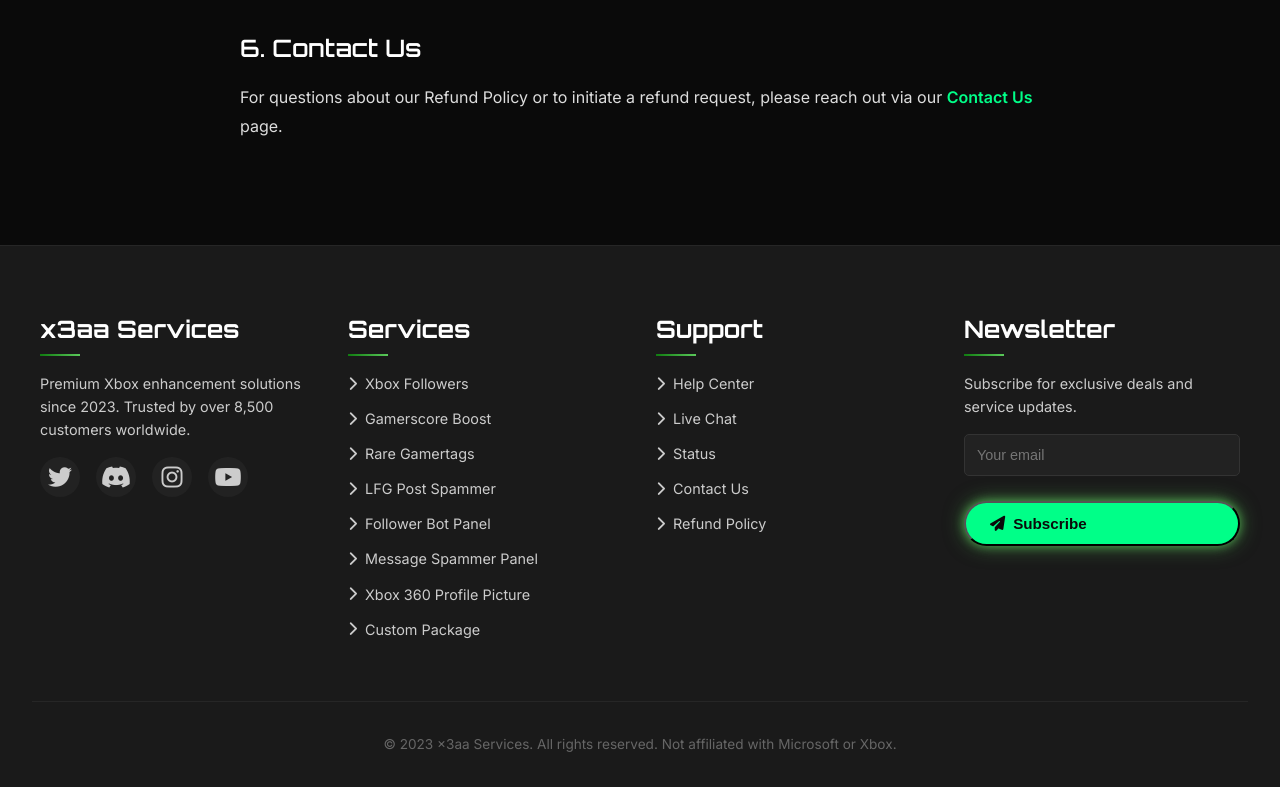
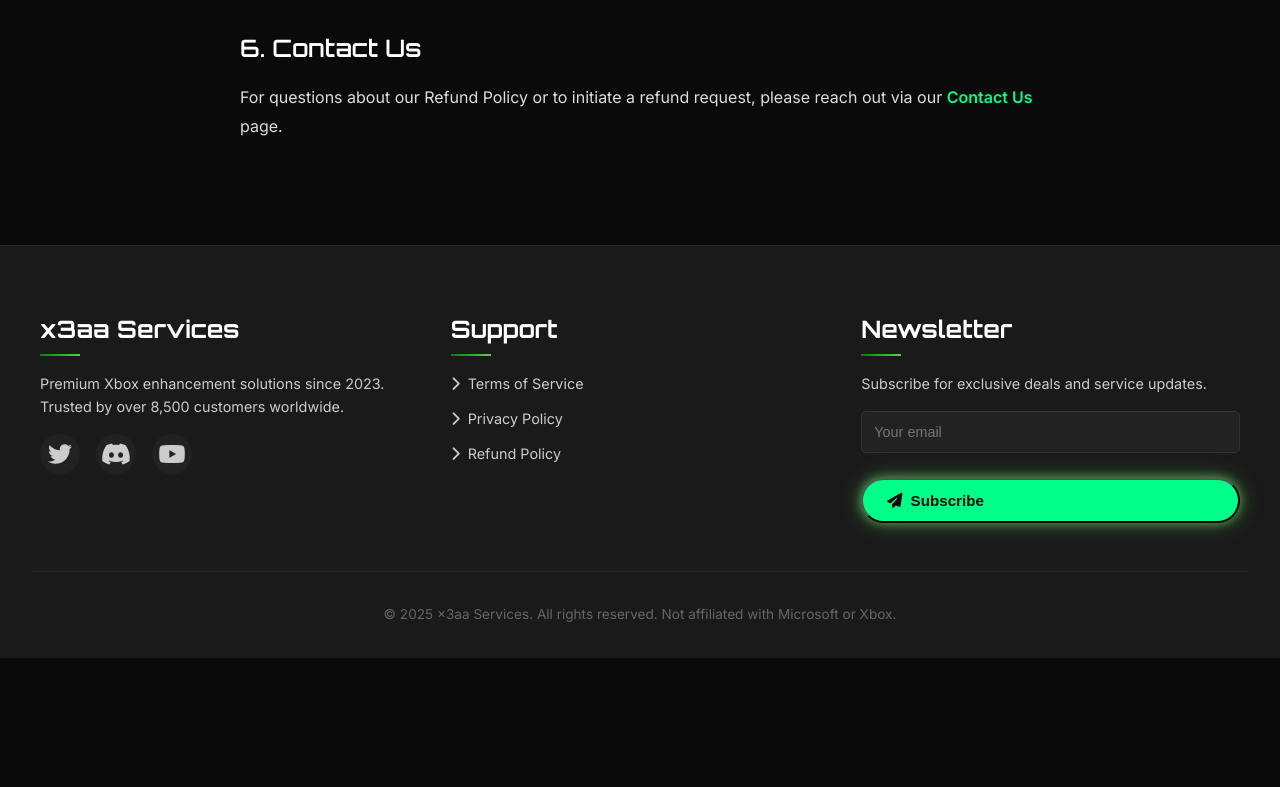
Before and after one commit to xfsfree/x3aa, a plain HTML site: page refund-policy/index.html in a window 1280 px wide. Shown: the part 1867-2654 px from the top of the page. After the commit the page ends 2525 px from the top, so only its background shows below. Drawn offline with Linux system fonts and the light colour scheme.

Commit message:
Update index.html

```diff
--- a/refund-policy/index.html
+++ b/refund-policy/index.html
@@ -25,7 +25,7 @@
             <li><a href="index.html#testimonials">Testimonials</a></li>
             <li><a href="index.html#faq">FAQ</a></li>
         </ul>
-        <a href="index.html#services" class="cta-button">
+        <a href="../" class="cta-button">
             <i class="fas fa-rocket"></i>
             Get Started
         </a>
@@ -64,11 +64,11 @@
                 <ul>
                     <li>User errors, such as providing incorrect account details or failing to disable security measures.</li>
                     <li>Change of mind after the service has been initiated or completed.</li>
-                    <li>Account bans or restrictions imposed by Microsoft, as these are risks acknowledged in our <a href="tos.html">Terms of Service</a>.</li>
+                    <li>Account bans or restrictions imposed by Microsoft, as these are risks acknowledged in our <a href="../tos">Terms of Service</a>.</li>
                 </ul>
 
                 <h3>3. Refund Process</h3>
-                <p>To request a refund, contact us via our <a href="index.html#contactUsModal" class="custom-package-btn">Contact Us</a> page with your order details, including the transaction ID and a description of the issue. Our team will review your request within 48 hours and respond with the outcome. Approved refunds will be processed within 5-7 business days to the original payment method.</p>
+                <p>To request a refund, contact us via our <a href="../" class="custom-package-btn">Contact Us</a> page with your order details, including the transaction ID and a description of the issue. Our team will review your request within 48 hours and respond with the outcome. Approved refunds will be processed within 5-7 business days to the original payment method.</p>
 
                 <h3>4. Partial Refunds</h3>
                 <p>In cases where a service is partially delivered (e.g., partial follower delivery), we may offer a partial refund proportional to the undelivered portion of the service, at our discretion.</p>
@@ -77,7 +77,7 @@
                 <p>Initiating a chargeback without first contacting us may result in suspension of your access to x3aa Services. We encourage you to resolve issues directly with our support team to avoid unnecessary disputes.</p>
 
                 <h3>6. Contact Us</h3>
-                <p>For questions about our Refund Policy or to initiate a refund request, please reach out via our <a href="index.html#contactUsModal" class="custom-package-btn">Contact Us</a> page.</p>
+                <p>For questions about our Refund Policy or to initiate a refund request, please reach out via our <a href="../" class="custom-package-btn">Contact Us</a> page.</p>
             </div>
         </div>
     </section>
@@ -88,35 +88,22 @@
             <h3>x3aa Services</h3>
             <p>Premium Xbox enhancement solutions since 2023. Trusted by over 8,500 customers worldwide.</p>
             <div class="social-links">
-                    <a href="https://twitter.com/x3aaservices"><i class="fab fa-twitter"></i></a>
-                    <a href="https://discord.gg/x3aa"><i class="fab fa-discord"></i></a>
-                    <a href="https://instagram.com/x3aaservices"><i class="fab fa-instagram"></i></a>
-                    <a href="#"><i class="fab fa-youtube"></i></a>
+                <a href="https://twitter.com/x3aaservices" target="_blank"><i class="fab fa-twitter"></i></a>
+                <a href="https://discord.gg/x3aa" target="_blank"><i class="fab fa-discord"></i></a>
+                <a href="https://www.youtube.com/@x3aaservices" target="_blank"><i class="fab fa-youtube"></i></a>
             </div>
         </div>
-            <div class="footer-column">
-                <h3>Services</h3>
-                <ul class="footer-links">
-                    <li><a href="index.html#services"><i class="fas fa-chevron-right"></i> Xbox Followers</a></li>
-                    <li><a href="index.html#services"><i class="fas fa-chevron-right"></i> Gamerscore Boost</a></li>
-                    <li><a href="index.html#services"><i class="fas fa-chevron-right"></i> Rare Gamertags</a></li>
-                    <li><a href="index.html#services"><i class="fas fa-chevron-right"></i> LFG Post Spammer</a></li>
-                    <li><a href="index.html#services"><i class="fas fa-chevron-right"></i> Follower Bot Panel</a></li>
-                    <li><a href="index.html#services"><i class="fas fa-chevron-right"></i> Message Spammer Panel</a></li>
-                    <li><a href="index.html#services"><i class="fas fa-chevron-right"></i> Xbox 360 Profile Picture</a></li>
-                    <li><a href="index.html#services"><i class="fas fa-chevron-right"></i> Custom Package</a></li>
-                </ul>
-            </div>
+
+
         <div class="footer-column">
             <h3>Support</h3>
             <ul class="footer-links">
-                    <li><a href="#"><i class="fas fa-chevron-right"></i> Help Center</a></li>
-                    <li><a href="index.html#contactUsModal" class="custom-package-btn"><i class="fas fa-chevron-right"></i> Live Chat</a></li>
-                    <li><a href="#"><i class="fas fa-chevron-right"></i> Status</a></li>
-                    <li><a href="index.html#contactUsModal" class="custom-package-btn"><i class="fas fa-chevron-right"></i> Contact Us</a></li>
-                    <li><a href="refund-policy.html"><i class="fas fa-chevron-right"></i> Refund Policy</a></li>
+                <li><a href="/tos"><i class="fas fa-chevron-right"></i> Terms of Service</a></li>
+                <li><a href="/privacy-policy"><i class="fas fa-chevron-right"></i> Privacy Policy</a></li>
+                <li><a href="/refund-policy"><i class="fas fa-chevron-right"></i> Refund Policy</a></li>
             </ul>
         </div>
+
         <div class="footer-column">
             <h3>Newsletter</h3>
             <p>Subscribe for exclusive deals and service updates.</p>
@@ -129,8 +116,9 @@
             </form>
         </div>
     </div>
+
     <div class="copyright">
-            © 2023 x3aa Services. All rights reserved. Not affiliated with Microsoft or Xbox.
+        © <span id="current-year">2025</span> x3aa Services. All rights reserved. Not affiliated with Microsoft or Xbox.
     </div>
 </footer>
 
```
Lines whose indentation alone changed are shown as unchanged.
